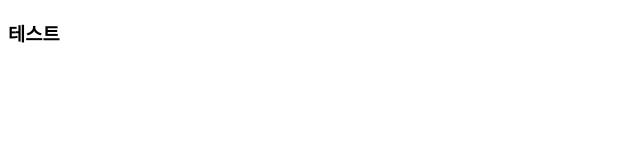
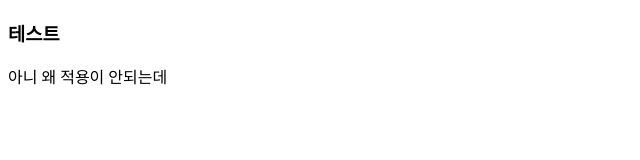
Before and after one commit to AlgorithmDragon/KIT_webNB, a plain HTML site: page main.html in a window 1280 px wide. Shown: the whole page, without its empty margins (0-640 px from the left). Drawn offline with Linux system fonts and the light colour scheme.

Commit message:
Update main.html

```diff
--- a/main.html
+++ b/main.html
@@ -5,5 +5,6 @@
 
 	<body>
 		<h3>테스트</h3>
+		아니 왜 적용이 안되는데
 	</body>
 </html>
```
